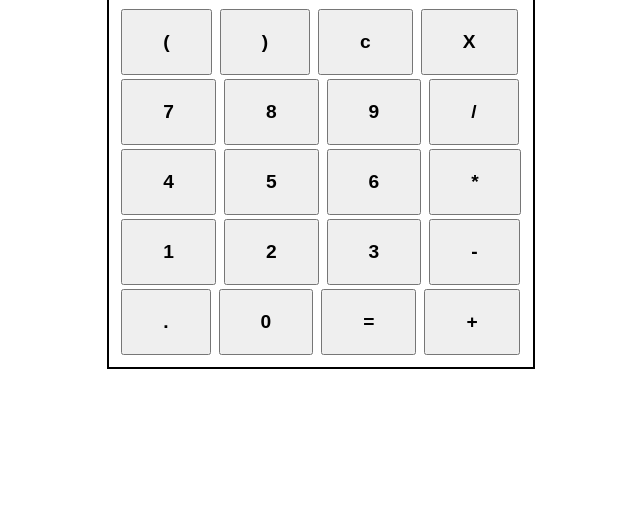
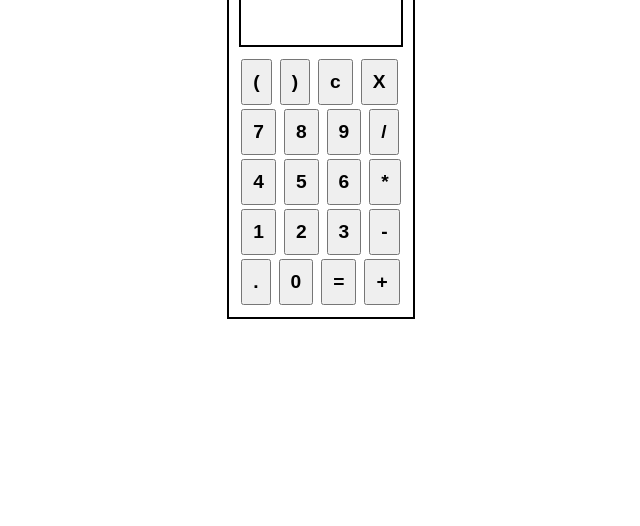
Before and after one commit to prrajaveen/calculator, a plain HTML site: page index.html in a window 1280 px wide. Shown: the part 274-800 px from the top of the page, without its empty margins (319-959 px from the left). Drawn offline with Linux system fonts and the light colour scheme.

Commit message:
second commit

```diff
--- a/css/index.css
+++ b/css/index.css
@@ -16,7 +16,7 @@ body{
 
  }
  button{
-     padding: 20px 40px;
+     padding: 10px 10px;
      margin: 2px 2px;
      transition: all .3s ease;
      font-size: 1.2rem;
```
